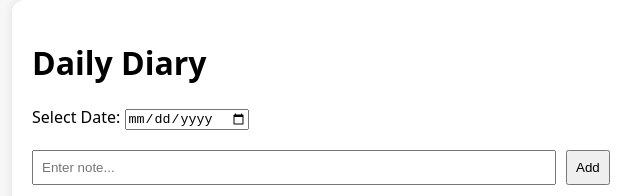
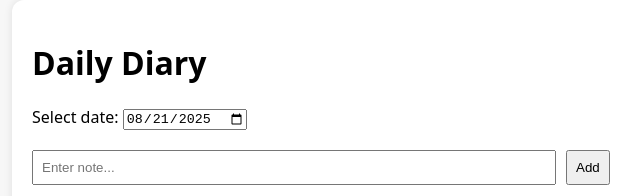
Before and after one commit to kavinab01/diary_app, a React (Vite) app in the folder frontend/: page / in a window 1280 px wide. Shown: the top 196 px of the page, without its empty margins (248-889 px from the left). Built offline with nearby package versions, Linux system fonts and the light colour scheme; no server answers.

Commit message:
Update DateSelector.jsx

```diff
--- a/frontend/src/components/DateSelector.jsx
+++ b/frontend/src/components/DateSelector.jsx
@@ -1,18 +1,16 @@
-import React from "react";
+import React from 'react';
 
-function DateSelector({ selectedDate, setSelectedDate }) {
+export default function DateSelector({ date, setDate }) {
   return (
-    <div style={{ marginBottom: 20 }}>
+    <div style={{ marginBottom: '12px' }}>
       <label>
-        Select Date:{" "}
+        Select date:{" "}
         <input
           type="date"
-          value={selectedDate}
-          onChange={(e) => setSelectedDate(e.target.value)}
+          value={date}
+          onChange={(e) => setDate(e.target.value)}
         />
       </label>
     </div>
   );
 }
-
-export default DateSelector;
```
